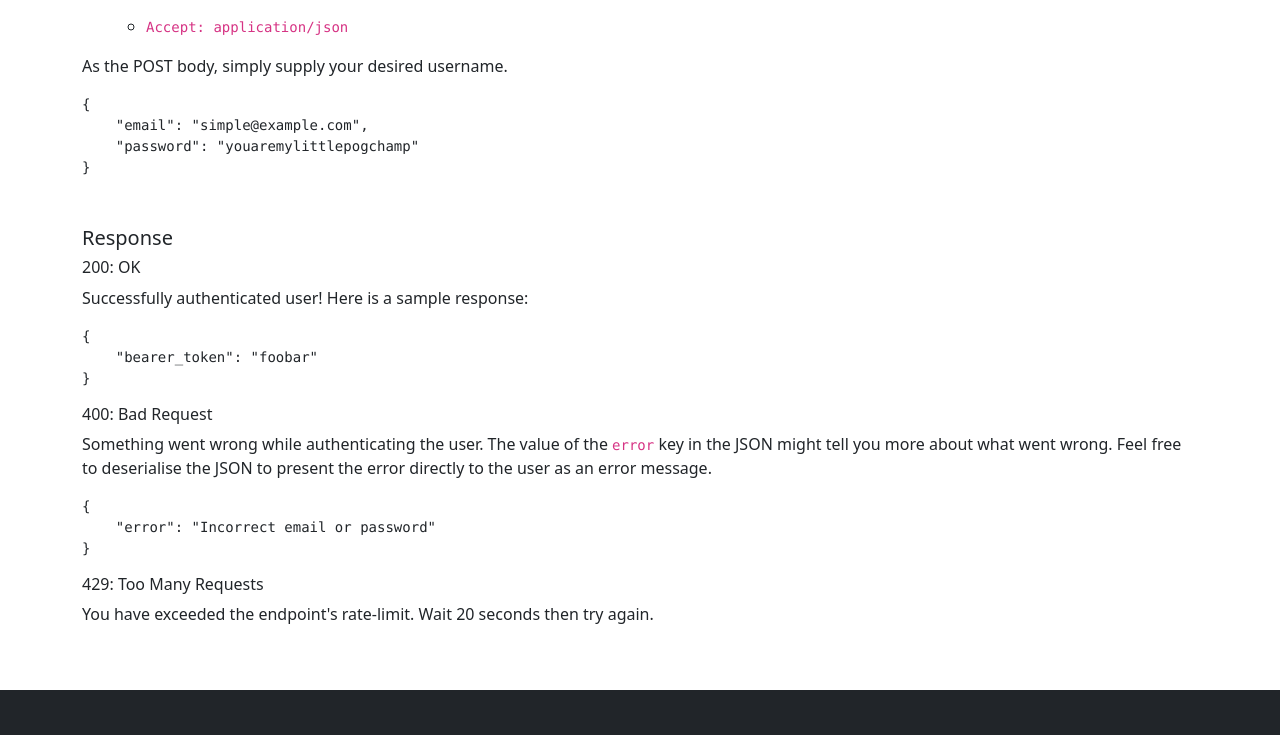
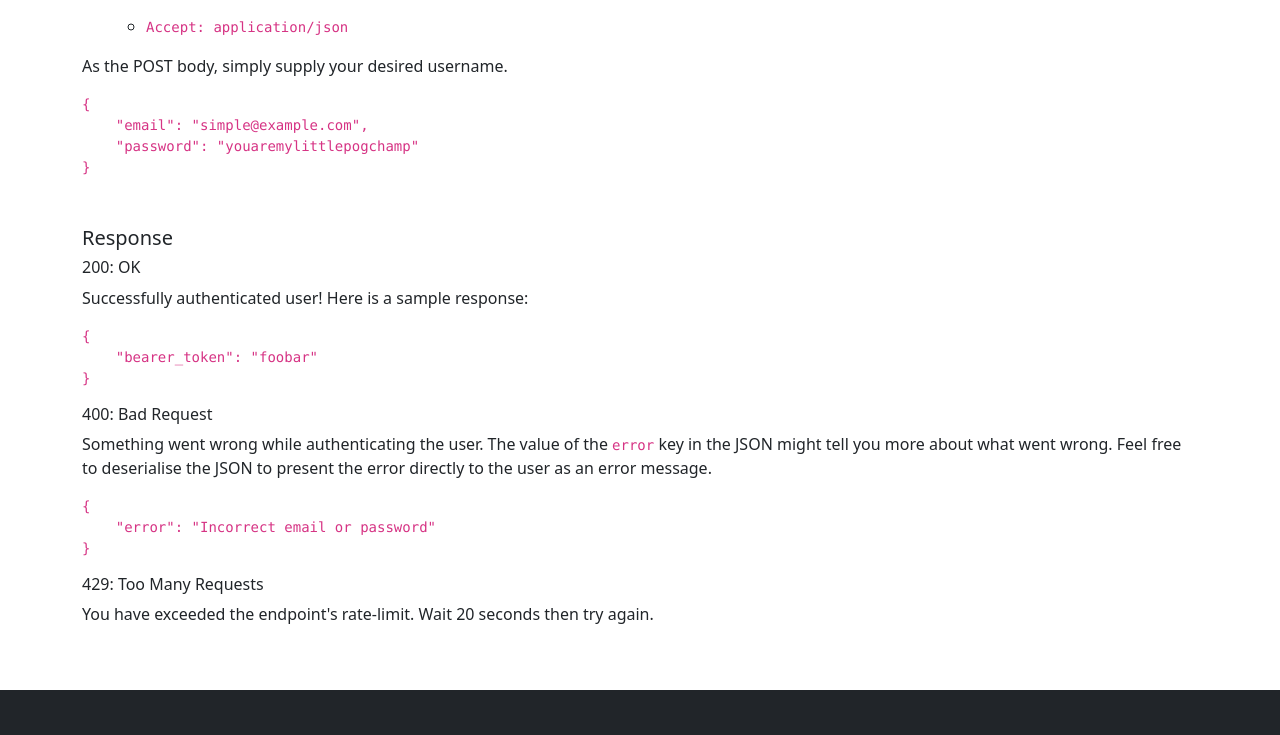
Before and after one commit to tropicbliss/buckshotweb, a website built with Parcel: page index.html in a window 1280 px wide. Shown: the part 2745-3480 px from the top of the page. Built offline with nearby package versions, Linux system fonts and the light colour scheme.

Commit message:
Colour code blocks

```diff
--- a/index.html
+++ b/index.html
@@ -162,19 +162,19 @@
                 </li>
             </ul>
             <p>As the POST body, simply supply your desired username.</p>
-            <pre><code>{
+            <pre><code class="white-bg-code">{
     "email": "simple@example.com",
     "password": "youaremylittlepogchamp"
 }</code></pre>
             <h4 class="fs-5 mt-5">Response</h4>
             <h5 class="fs-6">200: OK</h5>
             <p>Successfully authenticated user! Here is a sample response:</p>
-            <pre><code>{
+            <pre><code class="white-bg-code">{
     "bearer_token": "foobar"
 }</code></pre>
             <h5 class="fs-6">400: Bad Request</h5>
             <p>Something went wrong while authenticating the user. The value of the <code>error</code> key in the JSON might tell you more about what went wrong. Feel free to deserialise the JSON to present the error directly to the user as an error message.</p>
-            <pre><code>{
+            <pre><code class="white-bg-code">{
     "error": "Incorrect email or password"
 }</code></pre>
             <h5 class="fs-6">429: Too Many Requests</h5>
--- a/static/css/styles.scss
+++ b/static/css/styles.scss
@@ -26,6 +26,6 @@
   }
 }
 
-.white-text-code {
-  color: #33d685;
+.white-bg-code {
+  color: rgb(214, 51, 132);
 }
```
Also changed, not shown: static/css/styles.css.
